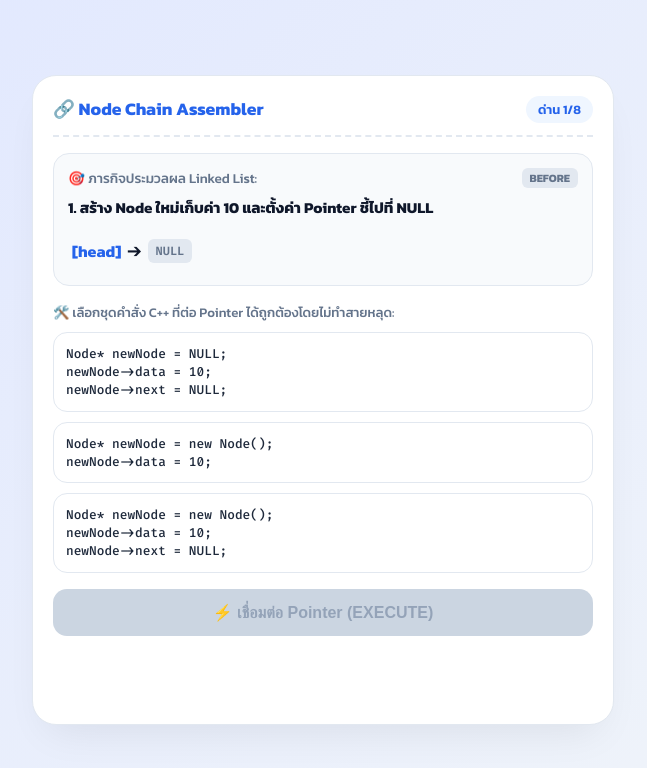
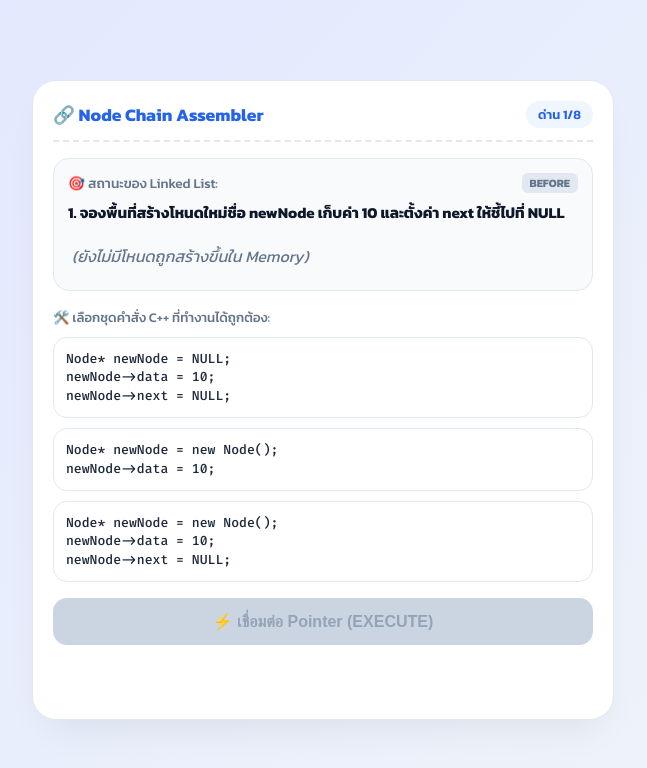
Before and after one commit to wannabfair/LinkedList1-2569, a plain HTML site: page index.html in a window 1280 px wide. Shown: the whole page, without its empty margins (317-964 px from the left). Drawn offline with Linux system fonts and the light colour scheme.

Commit message:
Update index.html

```diff
--- a/index.html
+++ b/index.html
@@ -185,14 +185,14 @@
   pre {
     margin: 0;
     font-family: 'Fira Code', Consolas, monospace;
-    font-size: 0.8rem;
+    font-size: 0.82rem;
     color: #1e293b;
     white-space: pre-wrap;
     line-height: 1.4;
     font-weight: 500;
   }
 
-  .run-btn {
+  .action-btn {
     width: 100%;
     padding: 14px;
     background: linear-gradient(135deg, #10b981 0%, #059669 100%);
@@ -207,7 +207,12 @@
     transition: transform 0.1s, box-shadow 0.2s;
   }
 
-  .run-btn:disabled {
+  .action-btn.next-btn {
+    background: linear-gradient(135deg, #2563eb 0%, #1d4ed8 100%);
+    box-shadow: 0 4px 14px rgba(37, 99, 235, 0.25);
+  }
+
+  .action-btn:disabled {
     background: #cbd5e1;
     color: #94a3b8;
     box-shadow: none;
@@ -218,10 +223,10 @@
     text-align: center;
     font-weight: 600;
     margin-top: 12px;
-    min-height: 40px;
+    min-height: 30px;
     font-size: 0.85rem;
     line-height: 1.4;
-    padding: 8px;
+    padding: 6px;
     border-radius: 10px;
   }
 
@@ -249,7 +254,7 @@
 
   <div class="visual-stage" id="stage-box">
     <div class="stage-header">
-      <span class="task-desc">🎯 ภารกิจประมวลผล Linked List:</span>
+      <span class="task-desc">🎯 สถานะของ Linked List:</span>
       <span class="state-tag" id="state-tag">BEFORE</span>
     </div>
     <div class="task-title" id="task-title">โจทย์ทดสอบ</div>
@@ -258,10 +263,11 @@
 
   <div id="game-body">
     <div style="font-size: 0.825rem; color: var(--text-muted); margin-bottom: 10px; font-weight: 500;">
-      🛠️ เลือกชุดคำสั่ง C++ ที่ต่อ Pointer ได้ถูกต้องโดยไม่ทำสายหลุด:
+      🛠️ เลือกชุดคำสั่ง C++ ที่ทำงานได้ถูกต้อง:
     </div>
     <div class="options-grid" id="options"></div>
-    <button class="run-btn" id="run-btn" disabled onclick="runAssembler()">⚡ เชื่อมต่อ Pointer (EXECUTE)</button>
+
+    <button class="action-btn" id="action-btn" disabled onclick="handleButtonClick()">⚡ เชื่อมต่อ Pointer (EXECUTE)</button>
   </div>
 
   <div id="msg" class="msg-toast"></div>
@@ -269,13 +275,13 @@
 
 <script>
 // ===================================================
-// คลังโจทย์ 8 ด่าน (เรียงลำดับจาก ง่าย -> ยาก)
+// คลังโจทย์ 8 ด่าน (ภาษาเข้าใจง่าย ตัด Comment ออกทั้งหมด)
 // ===================================================
 const levels = [
-  // --- ด่านที่ 1 (ง่ายมาก): สร้าง Node ใหม่ ---
+  // --- ด่านที่ 1 ---
   {
-    title: "1. สร้าง Node ใหม่เก็บค่า 10 และตั้งค่า Pointer ชี้ไปที่ NULL",
-    visualBefore: '<span style="font-weight:bold; color:#2563eb;">[head]</span> ➔ <span class="null-box">NULL</span>',
+    title: "1. จองพื้นที่สร้างโหนดใหม่ชื่อ newNode เก็บค่า 10 และตั้งค่า next ให้ชี้ไปที่ NULL",
+    visualBefore: '<span style="color:#64748b; font-style:italic;">(ยังไม่มีโหนดถูกสร้างขึ้นใน Memory)</span>',
     visualAfter: '<span style="color:#d97706; font-weight:bold;">newNode[10]</span> ➔ <span class="null-box">NULL</span>',
     options: [
       {
@@ -286,20 +292,20 @@ const levels = [
       {
         code: "Node* newNode = new Node();\nnewNode->data = 10;",
         correct: false,
-        explain: "ลืมตั้งค่า newNode->next = NULL จะทำให้ Pointer ชี้ไปที่ตำแหน่งขยะในหน่วยความจำ (Wild Pointer)"
+        explain: "ลืมตั้งค่า newNode->next = NULL ตัวชี้จะชี้ไปที่ขยะในแรม (Wild Pointer)"
       },
       {
         code: "Node* newNode = NULL;\nnewNode->data = 10;\nnewNode->next = NULL;",
         correct: false,
-        explain: "กำหนด newNode เป็น NULL แล้วพยายามเข้าถึง ->data จะเกิด Null Pointer Exception (โปรแกรม Crash)"
+        explain: " newNode เป็น NULL แล้วพยายามเข้าถึง ->data จะเกิด Null Pointer Exception (โปรแกรม Crash)"
       }
     ]
   },
 
-  // --- ด่านที่ 2 (ง่าย): เริ่มต้นจุด head ของ List ---
+  // --- ด่านที่ 2 ---
   {
-    title: "2. กำหนดให้ Pointer 'head' ชี้ไปยัง newNode (ค่า 10) เพื่อเริ่มต้น List",
-    visualBefore: '<span style="font-weight:bold; color:#2563eb;">[head]</span> ➔ <span class="null-box">NULL</span>  |  <span style="color:#d97706; font-weight:bold;">newNode[10]</span> ➔ <span class="null-box">NULL</span>',
+    title: "2. กำหนดให้ head ชี้ไปยัง newNode (ค่า 10) เพื่อเริ่มต้นขบวน Linked List",
+    visualBefore: '<span style="font-weight:bold; color:#2563eb;">[head]</span> ➔ <span class="null-box">NULL</span> &nbsp;|&nbsp; <span style="color:#d97706; font-weight:bold;">newNode[10]</span> ➔ <span class="null-box">NULL</span>',
     visualAfter: '<span style="font-weight:bold; color:#2563eb;">[head]</span> ➔ <div class="node-box">10 | next</div> ➔ <span class="null-box">NULL</span>',
     options: [
       {
@@ -310,20 +316,20 @@ const levels = [
       {
         code: "head->next = newNode;",
         correct: false,
-        explain: "ปัจจุบัน head ยังเป็น NULL การเรียก head->next จะทำให้โปรแกรม Crash ทันที"
+        explain: "ปัจจุบัน head เป็น NULL การใช้ head->next จะทำให้โปรแกรม Crash ทันที"
       },
       {
         code: "newNode = head;",
         correct: false,
-        explain: "เป็นการเอา NULL มาทับ newNode ทำให้ข้อมูลค่า 10 สูญหายไป"
+        explain: "เอา NULL มาทับ newNode ทำให้โหนดค่า 10 หายไปจากแรม"
       }
     ]
   },
 
-  // --- ด่านที่ 3 (ปานกลาง): แทรก Node ด้านหน้าสุด (Insert Front) ---
+  // --- ด่านที่ 3 ---
   {
-    title: "3. นำ newNode (ค่า 5) มาแทรกไว้ด้านหน้าสุดของ List (ต่อหน้า Node 10)",
-    visualBefore: '<span style="color:#d97706; font-weight:bold;">newNode[5]</span>  |  <span style="font-weight:bold; color:#2563eb;">[head]</span> ➔ <div class="node-box">10 | next</div> ➔ <span class="null-box">NULL</span>',
+    title: "3. นำโหนดใหม่ newNode (ค่า 5) มาต่อแทรกด้านหน้าสุดของขบวน (ให้อยู่หน้าโหนด 10)",
+    visualBefore: '<span style="color:#d97706; font-weight:bold;">newNode[5]</span> &nbsp;|&nbsp; <span style="font-weight:bold; color:#2563eb;">[head]</span> ➔ <div class="node-box">10 | next</div> ➔ <span class="null-box">NULL</span>',
     visualAfter: '<span style="font-weight:bold; color:#2563eb;">[head]</span> ➔ <div class="node-box">5 | next</div> ➔ <div class="node-box">10 | next</div> ➔ <span class="null-box">NULL</span>',
     options: [
       {
@@ -334,19 +340,19 @@ const levels = [
       {
         code: "head = newNode;\nnewNode->next = head;",
         correct: false,
-        explain: "ย้าย head ไปชี้ newNode ก่อน ทำให้ newNode->next ชี้เข้าหาตัวเอง (เกิด Infinite Loop) และ Node 10 หลุดหายไป!"
+        explain: "ย้าย head มาก่อน ทำให้ newNode->next ชี้เข้าหาตัวเอง (เกิด Infinite Loop) และโหนด 10 หลุดหาย"
       },
       {
         code: "head->next = newNode;",
         correct: false,
-        explain: "เอา head->next ไปชี้ newNode จะกลายเป็นต่อท้าย Node 10 ไม่ใช่การแทรกหน้าสุด"
+        explain: "แบบนี้คือเอาไปต่อท้ายโหนด 10 ไม่ใช่การแทรกหน้าสุด"
       }
     ]
   },
 
-  // --- ด่านที่ 4 (ปานกลาง): ขยับ Pointer ไปยัง Node ถัดไป ---
+  // --- ด่านที่ 4 ---
   {
-    title: "4. ขยับ Pointer 'curr' ที่ชี้อยู่ที่ Node 5 ให้ขยับไปชี้ที่ Node ถัดไป (Node 10)",
+    title: "4. เลื่อนตัวชี้ curr ที่ชี้อยู่ที่โหนด 5 ให้ขยับไปชี้โหนดถัดไป (โหนด 10)",
     visualBefore: '<span style="font-weight:bold; color:#2563eb;">[head]</span> ➔ <div class="node-box">5 (curr)</div> ➔ <div class="node-box">10 | next</div> ➔ <span class="null-box">NULL</span>',
     visualAfter: '<span style="font-weight:bold; color:#2563eb;">[head]</span> ➔ <div class="node-box">5 | next</div> ➔ <div class="node-box">10 (curr)</div> ➔ <span class="null-box">NULL</span>',
     options: [
@@ -358,19 +364,19 @@ const levels = [
       {
         code: "curr->next = curr;",
         correct: false,
-        explain: "คำสั่งนี้จะทำให้ Pointer ของ Node 5 ชี้กลับเข้าหาตัวเอง จนกลายเป็น Loop ไม่ใช่การขยับตัวแปร curr"
+        explain: "คำสั่งนี้ทำให้ Pointer ของโหนด 5 ชี้วนเข้าหาตัวเอง ไม่ใช่การขยับตำแหน่ง curr"
       },
       {
         code: "curr = head;",
         correct: false,
-        explain: "เป็นการสั่งให้ curr ย้อนกลับไปเริ่มที่ head ใหม่ ไม่ใช่การขยับไป Node ถัดไป"
+        explain: "สั่งให้ curr ย้อนกลับไปเริ่มที่ head ใหม่ ไม่ใช่การเลื่อนไปข้างหน้า"
       }
     ]
   },
 
-  // --- ด่านที่ 5 (ปานกลาง-ยาก): การท่องไปยัง Node ตัวสุดท้าย (Traverse) ---
+  // --- ด่านที่ 5 ---
   {
-    title: "5. เขียนลูปขยับ Pointer 'temp' ไปเรื่อยๆ จนกว่าจะหยุดที่ Node ตัวสุดท้ายของ List",
+    title: "5. เขียนวนลูปเลื่อนตัวชี้ temp ไปเรื่อยๆ จนกว่าจะหยุดอยู่ที่โหนดตัวสุดท้ายของขบวน",
     visualBefore: '<span style="font-weight:bold; color:#2563eb;">[head/temp]</span> ➔ <div class="node-box">5 | next</div> ➔ <div class="node-box">10 | next</div> ➔ <span class="null-box">NULL</span>',
     visualAfter: '<span style="font-weight:bold; color:#2563eb;">[head]</span> ➔ <div class="node-box">5 | next</div> ➔ <div class="node-box">10 (temp)</div> ➔ <span class="null-box">NULL</span>',
     options: [
@@ -382,20 +388,20 @@ const levels = [
       {
         code: "Node* temp = head;\nwhile (temp != NULL) {\n    temp = temp->next;\n}",
         correct: false,
-        explain: "เงื่อนไข temp != NULL จะทำให้ temp ขยับเลย Node สุดท้ายออกไปหยุดที่ NULL ทำให้ใช้งานต่อไม่ได้"
+        explain: "เงื่อนไข temp != NULL จะทำให้ temp เลื่อนเลยโหนดสุดท้ายออกไปหยุดที่ NULL"
       },
       {
         code: "Node* temp = head;\ntemp = temp->next;",
         correct: false,
-        explain: "เป็นการขยับ temp เพียงแค่ Step เดียว หาก List มีหลาย Node จะไม่ไปถึง Node ตัวสุดท้าย"
+        explain: "ขยับ temp เพียงแค่ก้าวเดียว หากขบวนยาวกว่านี้จะไม่ถึงโหนดสุดท้าย"
       }
     ]
   },
 
-  // --- ด่านที่ 6 (ยาก): นำ Node ไปต่อท้ายสุด (Insert Back) [ปรับภาษาให้เข้าใจง่าย] ---
+  // --- ด่านที่ 6 ---
   {
-    title: "6. นำ newNode (ค่า 20) ไปต่อเข้ากับ 'Node ตัวสุดท้าย' (temp) ของ List",
-    visualBefore: '<div class="node-box">5 | next</div> ➔ <div class="node-box">10 (temp)</div> ➔ <span class="null-box">NULL</span>  |  <span style="color:#d97706; font-weight:bold;">newNode[20]</span>',
+    title: "6. นำโหนดใหม่ newNode (ค่า 20) ไปต่อเข้ากับโหนดตัวสุดท้าย (temp)",
+    visualBefore: '<div class="node-box">5 | next</div> ➔ <div class="node-box">10 (temp)</div> ➔ <span class="null-box">NULL</span> &nbsp;|&nbsp; <span style="color:#d97706; font-weight:bold;">newNode[20]</span>',
     visualAfter: '<div class="node-box">5 | next</div> ➔ <div class="node-box">10 | next</div> ➔ <div class="node-box">20 (newNode)</div> ➔ <span class="null-box">NULL</span>',
     options: [
       {
@@ -406,19 +412,19 @@ const levels = [
       {
         code: "newNode->next = temp;",
         correct: false,
-        explain: "เอา newNode ชี้ย้อนกลับไปหา temp ทำให้ทิศทาง Pointer ผิดพลาดและกลายเป็น Loop"
+        explain: "เอา newNode ชี้ย้อนกลับมาหา temp ทำให้ทิศทางชี้ผิดและเกิด Loop"
       },
       {
         code: "head->next = newNode;",
         correct: false,
-        explain: "ไปต่อ newNode เข้ากับ head->next โดยตรง จะทำให้ Node กลางๆ โดนตัดทิ้งและข้อมูลสูญหาย (Data Leak)"
+        explain: "ไปต่อ newNode เข้ากับ head->next โดยตรง จะทำให้โหนดกลางขบวนโดนตัดทิ้ง ข้อมูลสูญหาย"
       }
     ]
   },
 
-  // --- ด่านที่ 7 (ยาก): ลบ Node ตัวแรก (Delete Head) ---
+  // --- ด่านที่ 7 ---
   {
-    title: "7. ลบ Node ตัวแรกสุด (ค่า 5) ออกจาก List ให้ถูกต้อง และคืนพื้นที่หน่วยความจำ",
+    title: "7. ลบโหนดตัวแรกสุด (โหนด 5) ออกจากขบวนอย่างถูกต้อง โดยคืนพื้นที่แรมด้วย",
     visualBefore: '<span style="font-weight:bold; color:#2563eb;">[head]</span> ➔ <div class="node-box">5 | next</div> ➔ <div class="node-box">10 | next</div> ➔ <div class="node-box">20 | next</div> ➔ <span class="null-box">NULL</span>',
     visualAfter: '<span style="font-weight:bold; color:#2563eb;">[head]</span> ➔ <div class="node-box">10 | next</div> ➔ <div class="node-box">20 | next</div> ➔ <span class="null-box">NULL</span>',
     options: [
@@ -430,20 +436,20 @@ const levels = [
       {
         code: "delete head;\nhead = head->next;",
         correct: false,
-        explain: "สั่ง delete head ไปก่อน ทำให้ memory โดน คืนระบบไปแล้ว การไปเรียก head->next บรรทัดถัดมาจะทำให้ Crash ทันที!"
+        explain: "สั่ง delete head ไปก่อน การมาอ่าน head->next บรรทัดถัดมาจะ Crash ทันที"
       },
       {
         code: "head = head->next;",
         correct: false,
-        explain: "ขยับ head ข้ามไปอย่างเดียวโดยไม่ delete temp จะเกิด Memory Leak (มีขยะค้างในแรม)"
+        explain: "ขยับ head ข้ามไปอย่างเดียวโดยไม่ delete temp จะเกิด Memory Leak"
       }
     ]
   },
 
-  // --- ด่านที่ 8 (ขั้นเซียน): แทรก Node ตรงกลาง (Insert Middle) ---
+  // --- ด่านที่ 8 ---
   {
-    title: "8. นำ newNode (ค่า 15) แทรกระหว่าง curr (ค่า 10) กับ Node ตัวถัดไป (ค่า 20)",
-    visualBefore: '<div class="node-box">10 (curr)</div> ➔ <div class="node-box">20 | next</div>  |  <span style="color:#d97706; font-weight:bold;">newNode[15]</span>',
+    title: "8. นำโหนดใหม่ newNode (ค่า 15) แทรกระหว่างโหนด curr (ค่า 10) กับโหนดถัดไป (ค่า 20)",
+    visualBefore: '<div class="node-box">10 (curr)</div> ➔ <div class="node-box">20 | next</div> &nbsp;|&nbsp; <span style="color:#d97706; font-weight:bold;">newNode[15]</span>',
     visualAfter: '<div class="node-box">10 (curr)</div> ➔ <div class="node-box">15 (newNode)</div> ➔ <div class="node-box">20 | next</div>',
     options: [
       {
@@ -454,12 +460,12 @@ const levels = [
       {
         code: "curr->next = newNode;\nnewNode->next = curr->next;",
         correct: false,
-        explain: "สั่ง curr->next = newNode ก่อน ทำให้สายที่ชี้ไป Node 20 หลุดหาย และ newNode->next จะวนมาชี้ตัวเอง"
+        explain: "สั่ง curr->next = newNode ก่อน ทำให้สายที่ชี้ไปโหนด 20 หลุดหาย และ newNode ชี้เข้าหาตัวเอง"
       },
       {
         code: "newNode->next = curr;\ncurr->next = newNode->next;",
         correct: false,
-        explain: "ต่อ Pointer ผิดทิศทาง ทำให้โครงสร้าง Linked List เสียหาย"
+        explain: "ลำดับคำสั่งสลับทิศทาง ทำให้โครงสร้างขบวนเสียหาย"
       }
     ]
   }
@@ -468,6 +474,7 @@ const levels = [
 let currentLevel = 0;
 let selectedOptionIndex = null;
 let currentShuffledOptions = [];
+let isAnsweredCorrect = false;
 
 function shuffleArray(array) {
   let arr = [...array];
@@ -481,18 +488,27 @@ function shuffleArray(array) {
 function loadLevel() {
   const lvl = levels[currentLevel];
   selectedOptionIndex = null;
+  isAnsweredCorrect = false;
 
   document.getElementById('level-badge').innerText = `ด่าน ${currentLevel + 1}/${levels.length}`;
   document.getElementById('task-title').innerText = lvl.title;
 
-  // รีเซ็ต Stage Visual กลับสู่ Before
+  // รีเซ็ต Visual Stage เป็น BEFORE
   const stageBox = document.getElementById('stage-box');
   stageBox.className = 'visual-stage';
-  document.getElementById('state-tag').className = 'state-tag';
-  document.getElementById('state-tag').innerText = 'BEFORE';
+
+  const stateTag = document.getElementById('state-tag');
+  stateTag.className = 'state-tag';
+  stateTag.innerText = 'BEFORE';
+
   document.getElementById('chain-visual').innerHTML = lvl.visualBefore;
 
-  document.getElementById('run-btn').disabled = true;
+  // รีเซ็ตปุ่ม
+  const actionBtn = document.getElementById('action-btn');
+  actionBtn.className = 'action-btn';
+  actionBtn.innerText = '⚡ เชื่อมต่อ Pointer (EXECUTE)';
+  actionBtn.disabled = true;
+
   document.getElementById('msg').innerText = '';
 
   currentShuffledOptions = shuffleArray(lvl.options);
@@ -510,6 +526,8 @@ function loadLevel() {
 }
 
 function selectOption(index) {
+  if (isAnsweredCorrect) return; // หากตอบถูกแล้ว ห้ามเปลี่ยนช้อยส์
+
   selectedOptionIndex = index;
   const cards = document.querySelectorAll('.option-card');
 
@@ -521,22 +539,33 @@ function selectOption(index) {
     }
   });
 
-  document.getElementById('run-btn').disabled = false;
+  document.getElementById('action-btn').disabled = false;
 }
 
-function runAssembler() {
+function handleButtonClick() {
+  if (isAnsweredCorrect) {
+    // ถ้าอยู่ในสถานะตอบถูกแล้ว กดปุ่มนี้จะไปด่านถัดไป
+    currentLevel++;
+    if (currentLevel < levels.length) {
+      loadLevel();
+    } else {
+      showWinScreen();
+    }
+    return;
+  }
+
   if (selectedOptionIndex === null) return;
 
   const lvl = levels[currentLevel];
   const chosen = currentShuffledOptions[selectedOptionIndex];
   const isCorrect = chosen.correct;
   const msg = document.getElementById('msg');
-  const runBtn = document.getElementById('run-btn');
-
-  runBtn.disabled = true;
+  const actionBtn = document.getElementById('action-btn');
 
   if (isCorrect) {
-    // เปลี่ยนภาพ Stage เป็น AFTER ให้เห็นผลลัพธ์ทันที
+    isAnsweredCorrect = true;
+
+    // อัปเดตรูปเปรียบเทียบเป็น AFTER
     const stageBox = document.getElementById('stage-box');
     stageBox.className = 'visual-stage success-state';
 
@@ -549,21 +578,14 @@ function runAssembler() {
     msg.style.color = 'var(--accent-green)';
     msg.innerText = '✨ ถูกต้อง! ต่อ Pointer ได้อย่างสมบูรณ์';
 
-    setTimeout(() => {
-      currentLevel++;
-      if (currentLevel < levels.length) {
-        loadLevel();
-      } else {
-        showWinScreen();
-      }
-    }, 2000);
+    // เปลี่ยนปุ่มเป็น "ไปข้อถัดไป"
+    actionBtn.innerText = 'ไปข้อถัดไป ➔';
+    actionBtn.className = 'action-btn next-btn';
+    actionBtn.disabled = false;
+
   } else {
     msg.style.color = 'var(--accent-red)';
     msg.innerText = `💥 สายหลุด/เกิด Bug! ${chosen.explain}`;
-
-    setTimeout(() => {
-      runBtn.disabled = false;
-    }, 3200);
   }
 }
 
```
